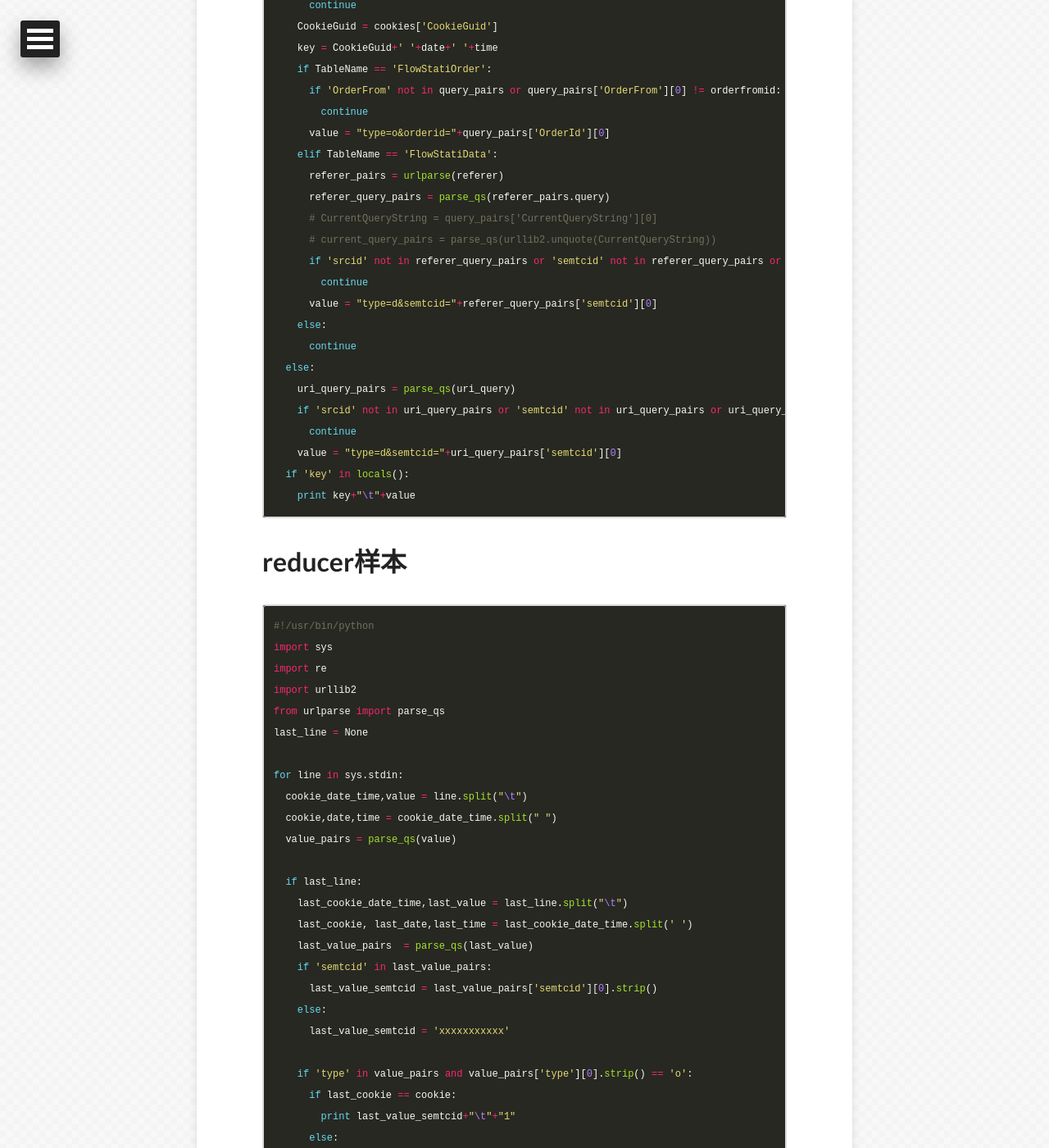
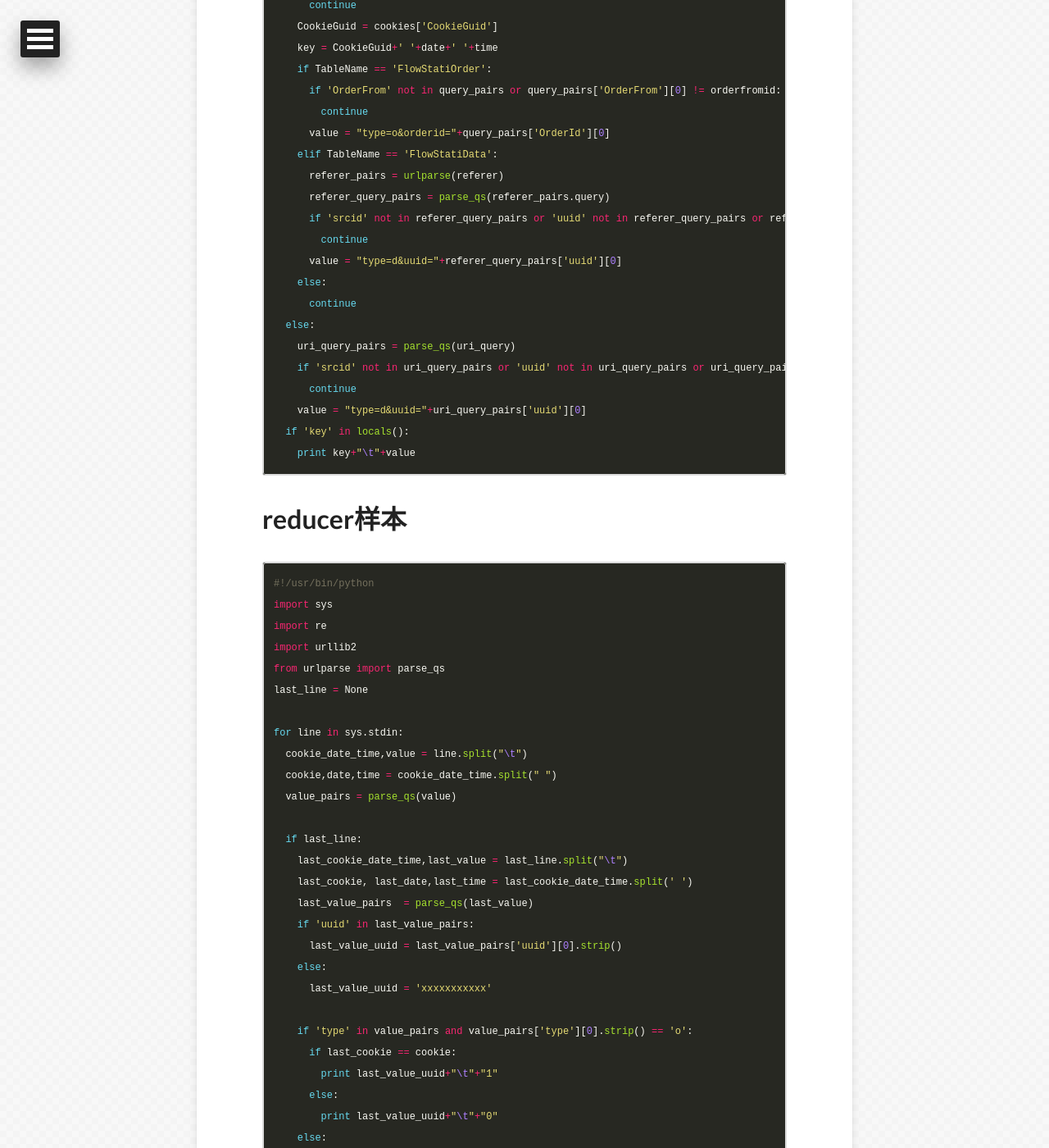
Before and after one commit to apyixiang/apyixiang.github.io, a Jekyll site: the page built from _posts/2014-02-11-hadoop-analytics-sample.markdown, in a window 1280 px wide and 1400 px high, scrolled down 2165 px. Shown: the whole window at 82% size. Built offline with Jekyll 4.4.1, drawn with Linux system fonts in a browser that asks for light colours; nearby versions of some CDN libraries; Markdown is read by kramdown in place of the engine named in the settings; comment, search, counter and statistics services are not loaded; some of the changed text lies outside the part shown.

Commit message:
clean the code

````diff
--- a/_posts/2014-02-11-hadoop-analytics-sample.markdown
+++ b/_posts/2014-02-11-hadoop-analytics-sample.markdown
@@ -88,18 +88,16 @@ for line in sys.stdin:
     elif TableName == 'FlowStatiData':
       referer_pairs = urlparse(referer)
       referer_query_pairs = parse_qs(referer_pairs.query)
-      # CurrentQueryString = query_pairs['CurrentQueryString'][0]
-      # current_query_pairs = parse_qs(urllib2.unquote(CurrentQueryString))
-      if 'srcid' not in referer_query_pairs or 'semtcid' not in referer_query_pairs or referer_query_pairs['srcid'][0] != srcid:
+      if 'srcid' not in referer_query_pairs or 'uuid' not in referer_query_pairs or referer_query_pairs['srcid'][0] != srcid:
         continue
-      value = "type=d&semtcid="+referer_query_pairs['semtcid'][0]
+      value = "type=d&uuid="+referer_query_pairs['uuid'][0]
     else:
       continue
   else:
     uri_query_pairs = parse_qs(uri_query)
-    if 'srcid' not in uri_query_pairs or 'semtcid' not in uri_query_pairs or uri_query_pairs['srcid'][0] != srcid:
+    if 'srcid' not in uri_query_pairs or 'uuid' not in uri_query_pairs or uri_query_pairs['srcid'][0] != srcid:
       continue
-    value = "type=d&semtcid="+uri_query_pairs['semtcid'][0]
+    value = "type=d&uuid="+uri_query_pairs['uuid'][0]
   if 'key' in locals():
     print key+"\t"+value
 ```
@@ -123,18 +121,18 @@ for line in sys.stdin:
     last_cookie_date_time,last_value = last_line.split("\t")
     last_cookie, last_date,last_time = last_cookie_date_time.split(' ')
     last_value_pairs  = parse_qs(last_value)
-    if 'semtcid' in last_value_pairs:
-      last_value_semtcid = last_value_pairs['semtcid'][0].strip()
+    if 'uuid' in last_value_pairs:
+      last_value_uuid = last_value_pairs['uuid'][0].strip()
     else:
-      last_value_semtcid = 'xxxxxxxxxxx'
+      last_value_uuid = 'xxxxxxxxxxx'
 
     if 'type' in value_pairs and value_pairs['type'][0].strip() == 'o':
       if last_cookie == cookie:
-        print last_value_semtcid+"\t"+"1"
+        print last_value_uuid+"\t"+"1"
       else:
-        print last_value_semtcid+"\t"+"0"
+        print last_value_uuid+"\t"+"0"
     else:
-      print last_value_semtcid+"\t"+"0"
+      print last_value_uuid+"\t"+"0"
 
   last_line = line
 ```
````
